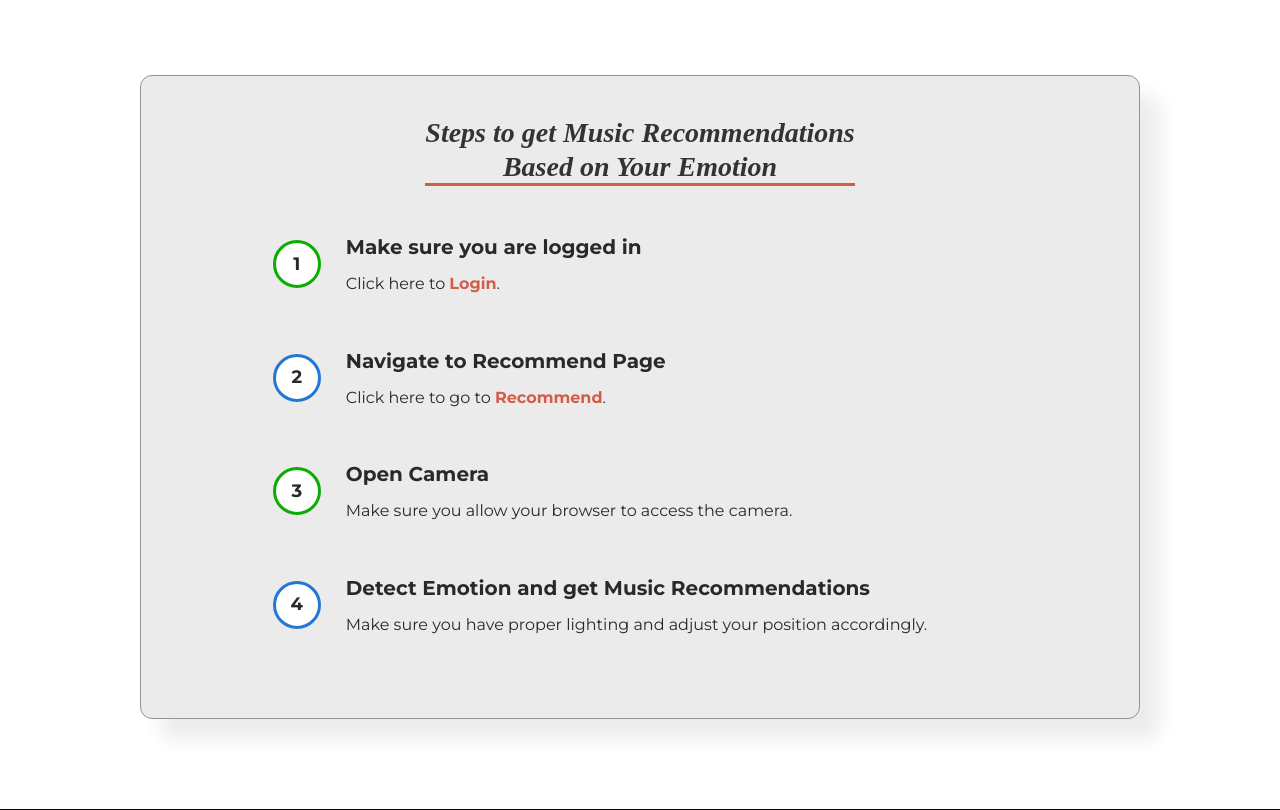
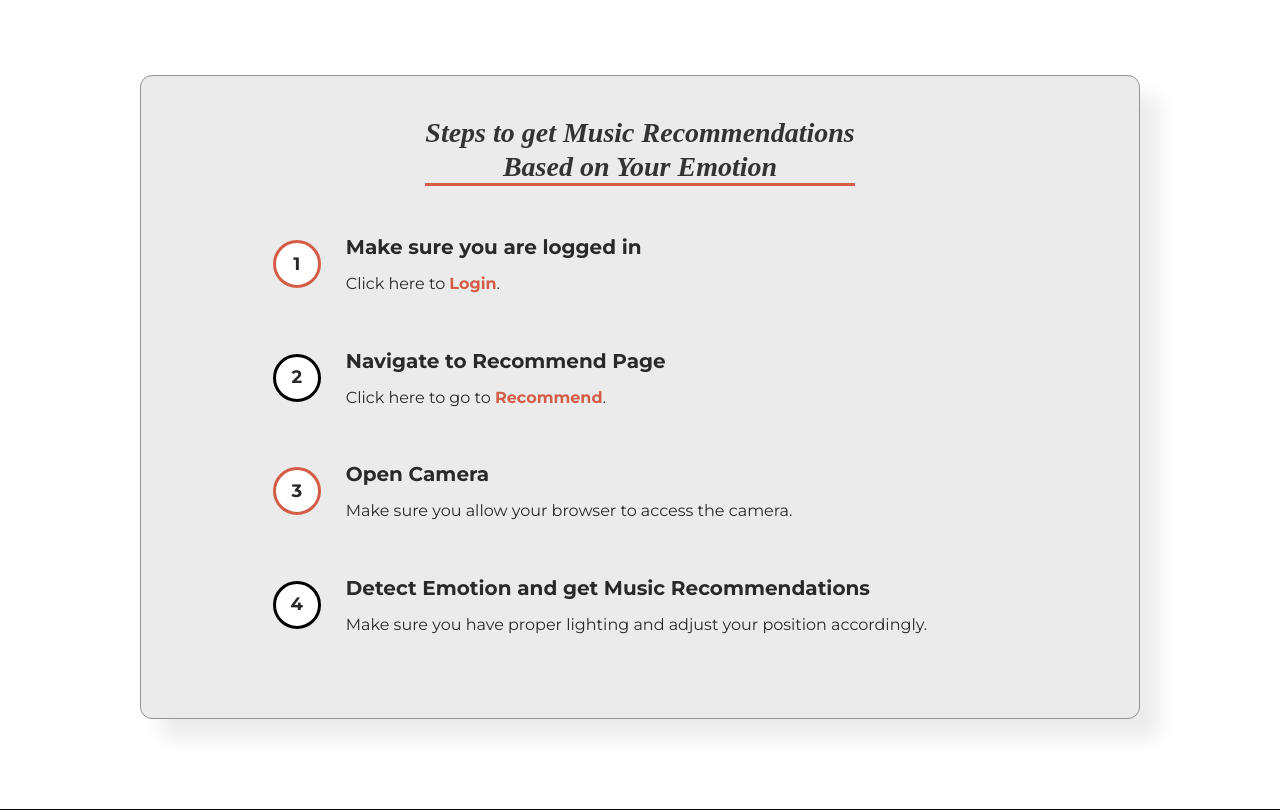
Before and after one commit to subin-shk/FaceTune, a Flask app: page /about in a window 1280 px wide. Shown: the part 949-1759 px from the top of the page. Run offline with Flask 3, Linux system fonts and the light colour scheme; parts of the project's set-up code (start-up, migrations or seed data) failed here and were passed over; some libraries are stand-ins or nearby versions; some web fonts are replaced.

Commit message:
Changed alternating colors for steps to get recommendation in about

```diff
--- a/static/style.css
+++ b/static/style.css
@@ -660,11 +660,11 @@ button:hover {
 }
 
 #recommend-steps ol.alternating-colors li:nth-child(odd):before {
-  border-color: #0bad02;
+  border-color: #d35d46;
 }
 
 #recommend-steps ol.alternating-colors li:nth-child(even):before {
-  border-color: #2378d5;
+  border-color: #000;
 }
 
 /* FOR ALL SONGS IN INDEX */
```
